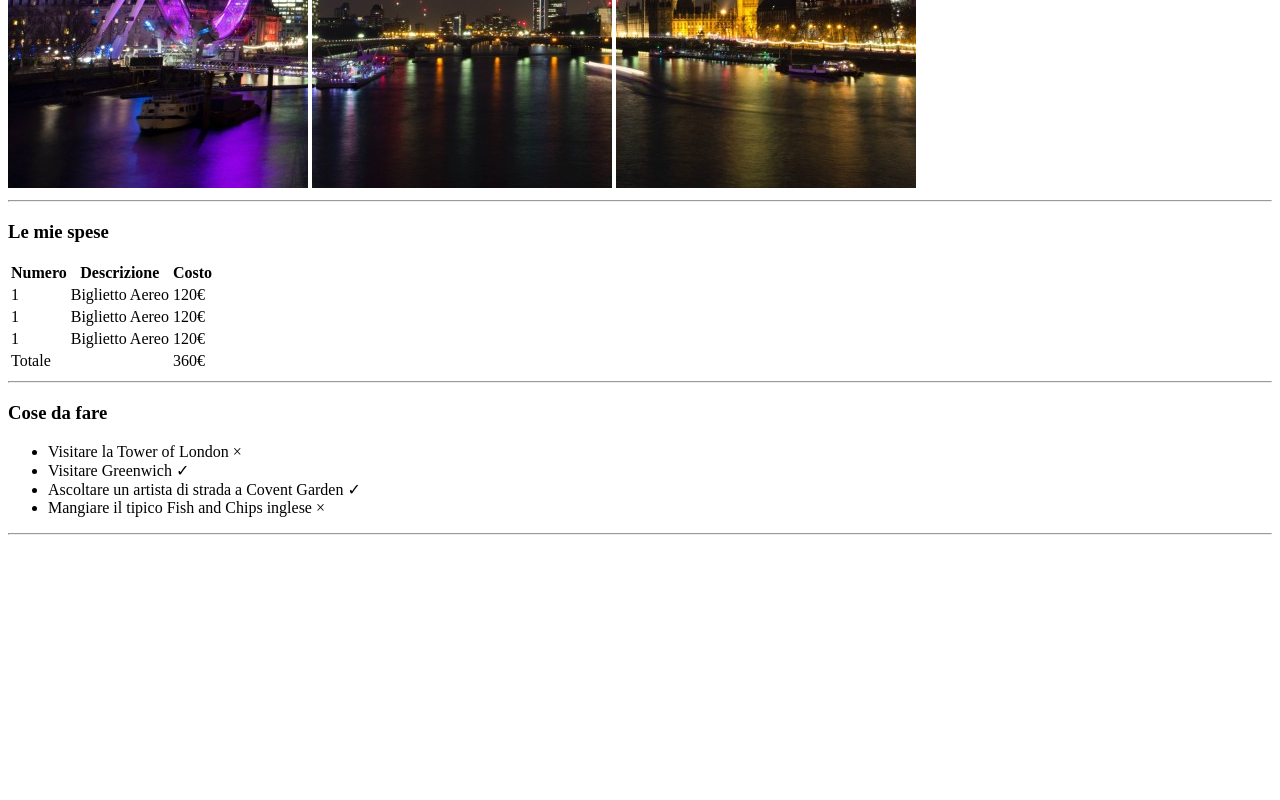
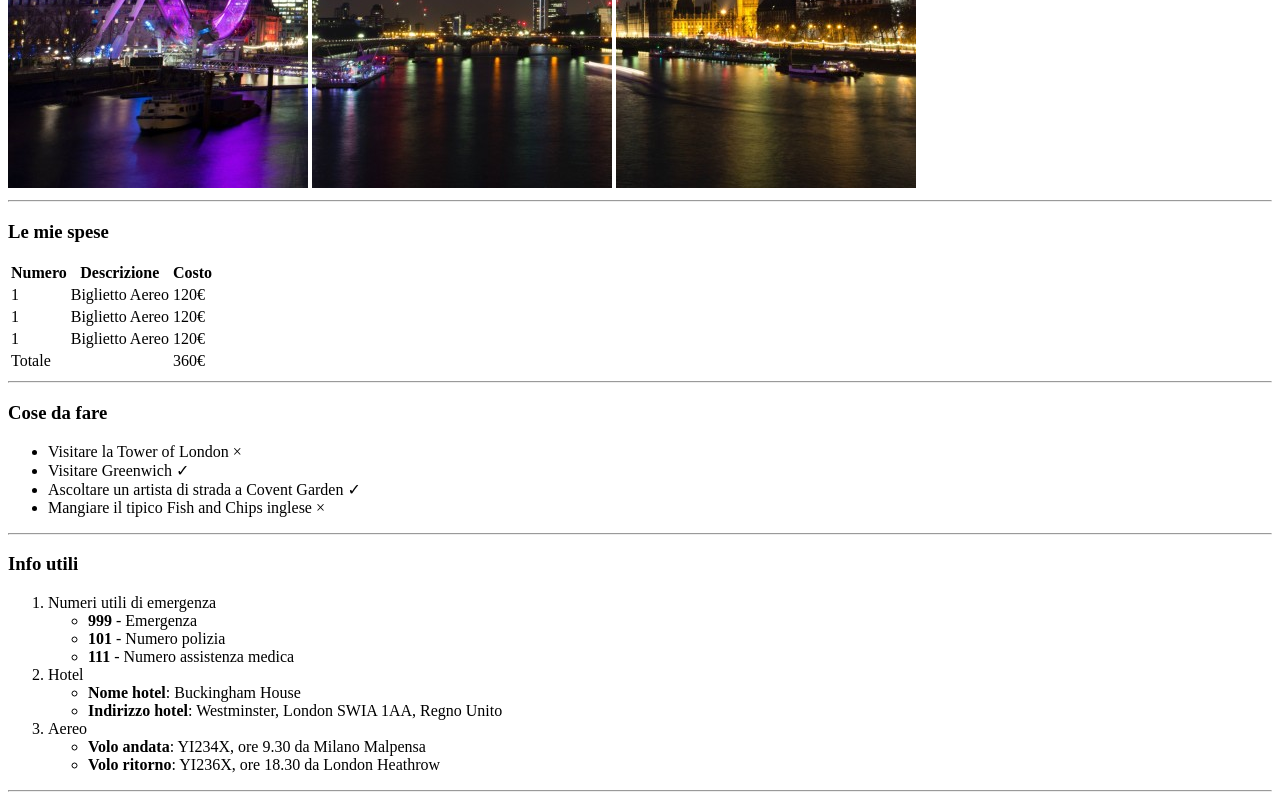
Before and after one commit to alexantonante/html-london-trip, a plain HTML site: page index.html in a window 1280 px wide. Shown: the part 479-1279 px from the top of the page. Before the commit the page ends 1022 px from the top, so only its background shows below. Drawn offline with Linux system fonts and the light colour scheme.

Commit message:
[UPD] created section 3 in main

```diff
--- a/index.html
+++ b/index.html
@@ -52,6 +52,30 @@
         </ul>
      </section>
       <hr>
+          <!--sezione 3-->
+          <section>
+            <h3>Info utili</h3>
+            <ol>
+             <li>Numeri utili di emergenza
+               <ul>
+                 <li><strong>999</strong> - Emergenza</li>
+                 <li><strong>101</strong> - Numero polizia</li>
+                 <li><strong>111</strong> - Numero assistenza medica</li>
+               </ul>
+             </li>
+             <li>Hotel
+               <ul>
+                 <li><strong>Nome hotel</strong>: Buckingham House</li>
+                 <li><strong>Indirizzo hotel</strong>: Westminster, London SWIA 1AA, Regno Unito</li>
+               </ul>
+             </li>
+             <li>Aereo
+               <ul>
+                 <li><strong>Volo andata</strong>: YI234X, ore 9.30 da Milano Malpensa</li>
+                 <li><strong>Volo ritorno</strong>: YI236X, ore 18.30 da London Heathrow</li>
+               </ul>
+         </section>
+         <hr>
      </main>
 </body>
 </html>
```
